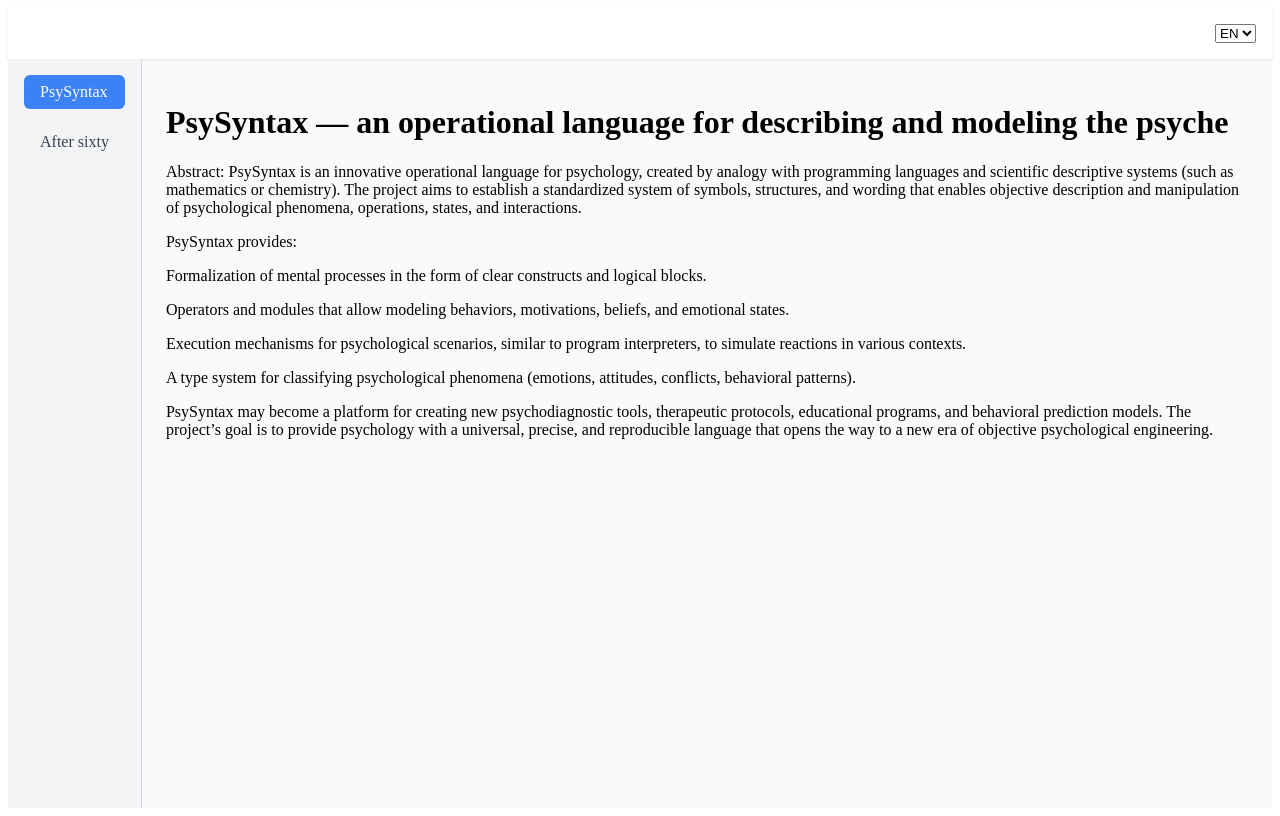
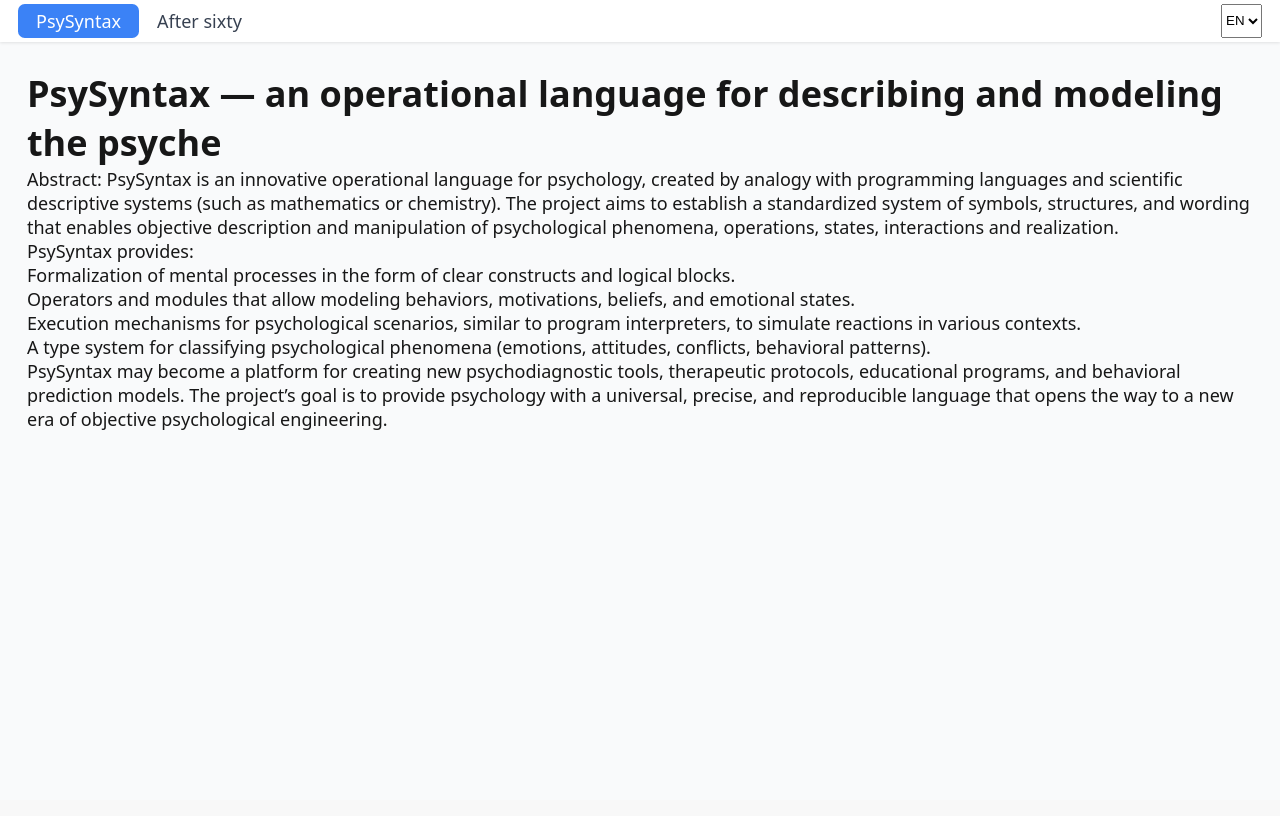
Before and after one commit to ValeriyVinn/from-behind-the-line, a Next.js app: page /en/psy-syntax in a window 1280 px wide. Built offline with nearby package versions, Linux system fonts and the light colour scheme.

Commit message:
changed(menu): from sidebar to gorizontal-top

```diff
--- a/src/app/[locale]/LocaleLayout.module.css
+++ b/src/app/[locale]/LocaleLayout.module.css
@@ -10,9 +10,9 @@
 .header {
   background-color: #ffffff;
   box-shadow: 0 1px 3px rgba(0, 0, 0, 0.1);
-  padding: 1rem;
+  padding: 0.2rem 1rem;
   display: flex;
-  justify-content: flex-end;
+  justify-content: space-between;
 }
 
 /* Контейнер body: sidebar + main */
--- a/src/app/[locale]/layout.tsx
+++ b/src/app/[locale]/layout.tsx
@@ -2,6 +2,7 @@ import React from "react";
 import LocaleSwitcher from "@/components/LocaleSwitcher/LocaleSwitcher";
 import Sidebar from "@/components/Sidebar/Sidebar";
 import styles from "./LocaleLayout.module.css";
+
 
 export default async function LocaleLayout({
   children,
@@ -15,13 +16,14 @@ export default async function LocaleLayout({
   return (
     <div className={styles.layout}>
       <header className={styles.header}>
+        <Sidebar locale={locale} />
         <LocaleSwitcher locale={locale} />
       </header>
 
       <div className={styles.body}>
-        <aside className={styles.sidebar}>
-          <Sidebar locale={locale} />
-        </aside>
+        {/* <aside className={styles.sidebar}>
+
+        </aside> */}
 
         <main className={styles.main}>
           {children}
--- a/src/app/[locale]/psy-syntax/page.en.mdx
+++ b/src/app/[locale]/psy-syntax/page.en.mdx
@@ -1,7 +1,7 @@
 # PsySyntax — an operational language for describing and modeling the psyche
 
 Abstract:
-PsySyntax is an innovative operational language for psychology, created by analogy with programming languages and scientific descriptive systems (such as mathematics or chemistry). The project aims to establish a standardized system of symbols, structures, and wording that enables objective description and manipulation of psychological phenomena, operations, states, and interactions.
+PsySyntax is an innovative operational language for psychology, created by analogy with programming languages and scientific descriptive systems (such as mathematics or chemistry). The project aims to establish a standardized system of symbols, structures, and wording that enables objective description and manipulation of psychological phenomena, operations, states, interactions and realization.
 
 PsySyntax provides:
 
--- a/src/app/[locale]/psy-syntax/page.uk.mdx
+++ b/src/app/[locale]/psy-syntax/page.uk.mdx
@@ -1,7 +1,7 @@
 # PsySyntax — операційна мова для опису й моделювання психіки
 
 Анотація:
-PsySyntax — це інноваційна операційна мова психології, створена за аналогією з мовами програмування та науковими системами опису (як-от математика чи хімія). Проєкт прагне сформувати стандартизовану систему символів, структур та формулювань, які дозволять об’єктивно описувати психологічні явища, операції, стани та взаємодії.
+PsySyntax — це інноваційна операційна мова психології, створена за аналогією з мовами програмування та науковими системами опису (як-от математика чи хімія). Проєкт прагне сформувати стандартизовану систему символів, структур та формулювань, які дозволять об’єктивно описувати психологічні явища, операції, стани, взаємодії та реалізації.
 
 Мова PsySyntax забезпечує:
 
@@ -13,4 +13,6 @@ PsySyntax — це інноваційна операційна мова псих
 
 Систему типів для класифікації психологічних явищ (емоції, установки, конфлікти, патерни поведінки).
 
-PsySyntax може стати платформою для створення нових інструментів психодіагностики, терапевтичних протоколів, освітніх програм та прогнозування поведінкових тенденцій. Мета проєкту — надати психології універсальну, точну та відтворювану мову, яка відкриває шлях до нової епохи об’єктивної психологічної інженерії.
+PsySyntax може стати платформою для створення нових інструментів психодіагностики, терапевтичних протоколів, освітніх програм та прогнозування поведінкових тенденцій.
+
+Мета проєкту — надати психології універсальну, точну та відтворювану мову, яка відкриває шлях до нової епохи об’єктивної психологічної інженерії.
--- a/src/app/globals.css
+++ b/src/app/globals.css
@@ -40,3 +40,32 @@ a {
     color-scheme: dark;
   }
 }
+
+html {
+  font-size: 14px; /* телефон */
+}
+
+@media (min-width: 768px) {
+  html {
+    font-size: 16px;
+  } /* планшет */
+}
+
+@media (min-width: 1024px) {
+  html {
+    font-size: 18px;
+  } /* ноутбук */
+}
+
+@media (min-width: 1440px) {
+  html {
+    font-size: 20px;
+  } /* дисплей */
+}
+
+body {
+  margin: 0;
+  padding: 0;
+  font-family: system-ui, sans-serif;
+  background: #f8f8f8;
+}
--- a/src/app/layout.tsx
+++ b/src/app/layout.tsx
@@ -1,3 +1,5 @@
+import "./globals.css";
+
 export const metadata = {
   title: "From behind the line",
   description: "Multilingual site"
--- a/src/components/Sidebar/Sidebar.module.css
+++ b/src/components/Sidebar/Sidebar.module.css
@@ -1,13 +1,14 @@
 .nav {
   display: flex;
-  flex-direction: column;
-  gap: 1rem;
+  /* flex-direction: column; */
+  flex-wrap: wrap;
+  /* gap: 1rem; */
 }
 
 .link {
   text-decoration: none;
   color: #374151; /* сірий темний */
-  padding: 0.5rem 1rem;
+  padding: 0.3rem 1rem;
   border-radius: 0.375rem;
   transition: background-color 0.2s, color 0.2s;
 }
```
